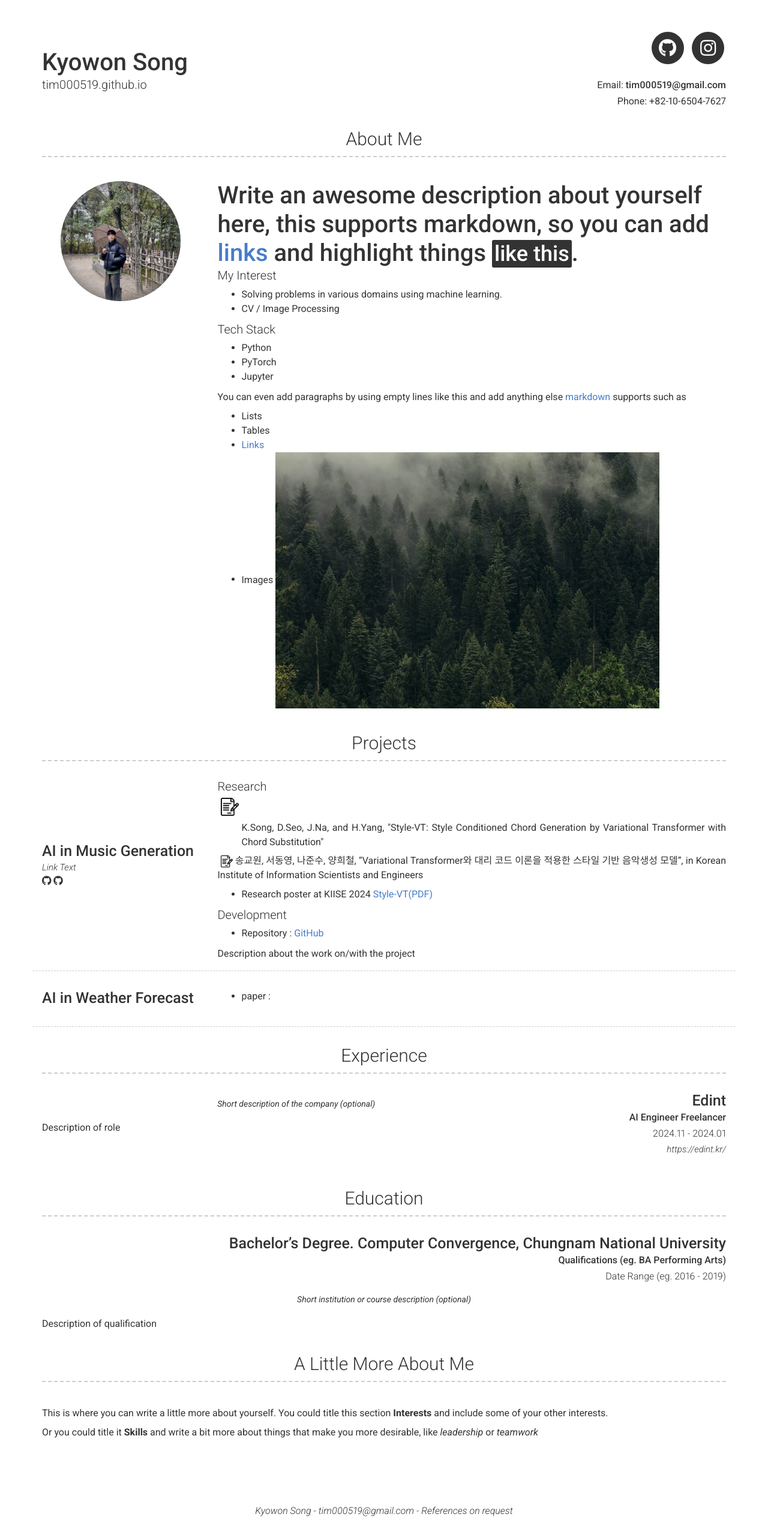
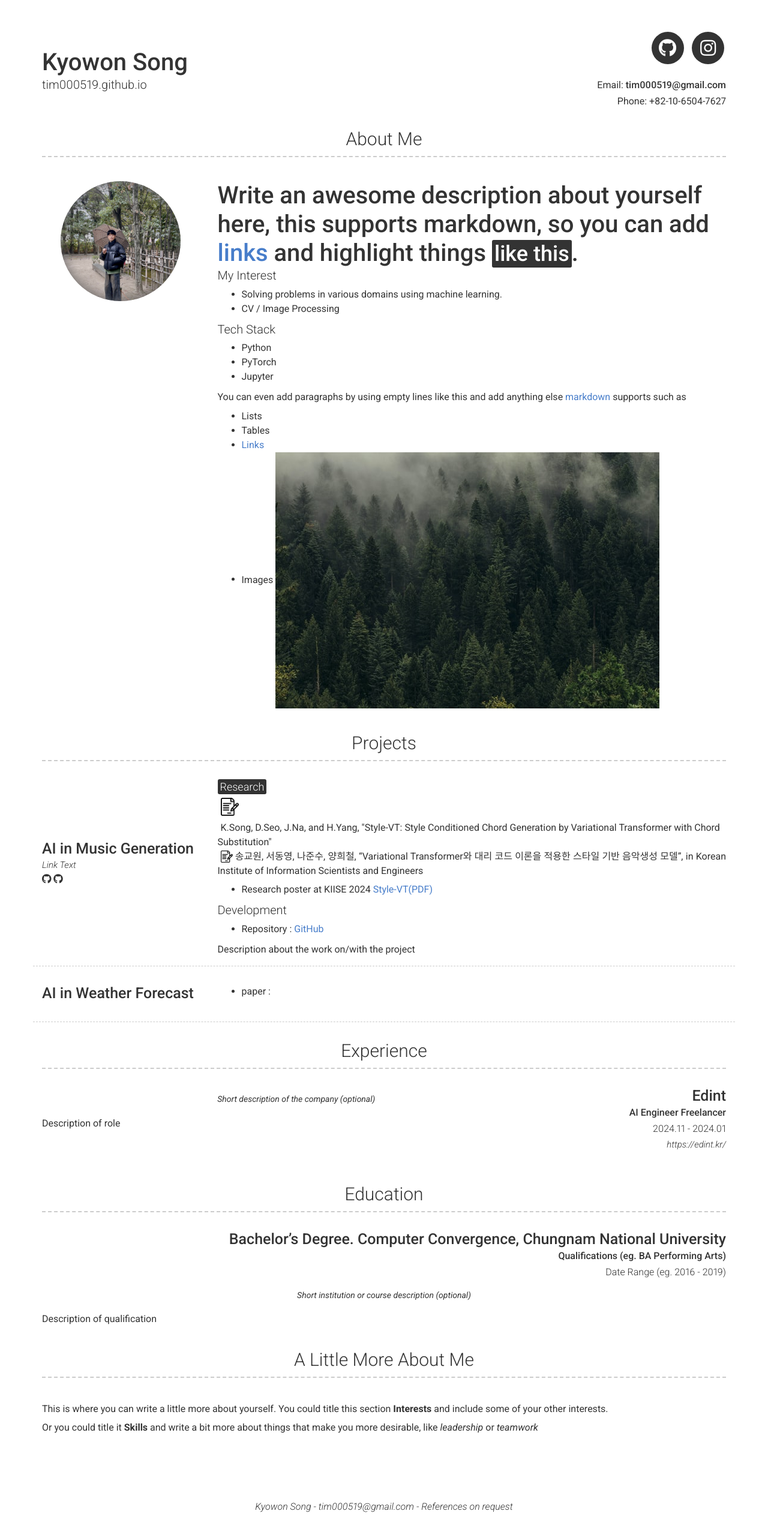
Before and after one commit to tim000519/tim000519.github.io, a Jekyll site: the page built from index.md, in a window 1280 px wide. Shown: the whole page at 60% size. Built offline with Jekyll 4.4.1, drawn with Linux system fonts in a browser that asks for light colours; nearby versions of some CDN libraries.

Commit message:
Update _config.yml

```diff
--- a/_config.yml
+++ b/_config.yml
@@ -93,13 +93,14 @@ content:
         #   </a>
 
         description: |
-          ## Research
-          <a href="/pdf/Access.pdf" target="_blank">
+          ## <mark>Research</mark>
+          <a href="/pdf/Access.pdf" target="_blank" style="display: inline-block;">
             <img src="/images/contract.png" alt="PDF" width="30" style="vertical-align: middle; margin-left: 5px;">
           </a>
-          <p style="margin-left: 40px;">
+          <p style="display: inline; margin-left: 5px;">
             K.Song, D.Seo, J.Na, and H.Yang, "Style-VT: Style Conditioned Chord Generation by Variational Transformer with Chord Substitution"
           </p>
+
 
           <a href="/pdf/style.pdf" target="_blank">
             <img src="/images/contract.png" alt="PDF" width="20" style="vertical-align: middle; margin-left: 5px;">
```
